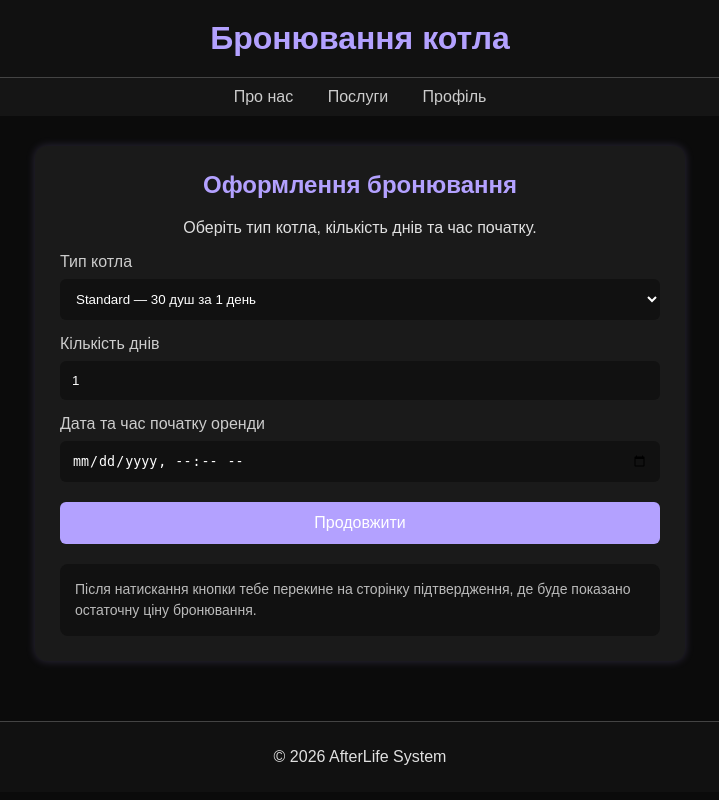
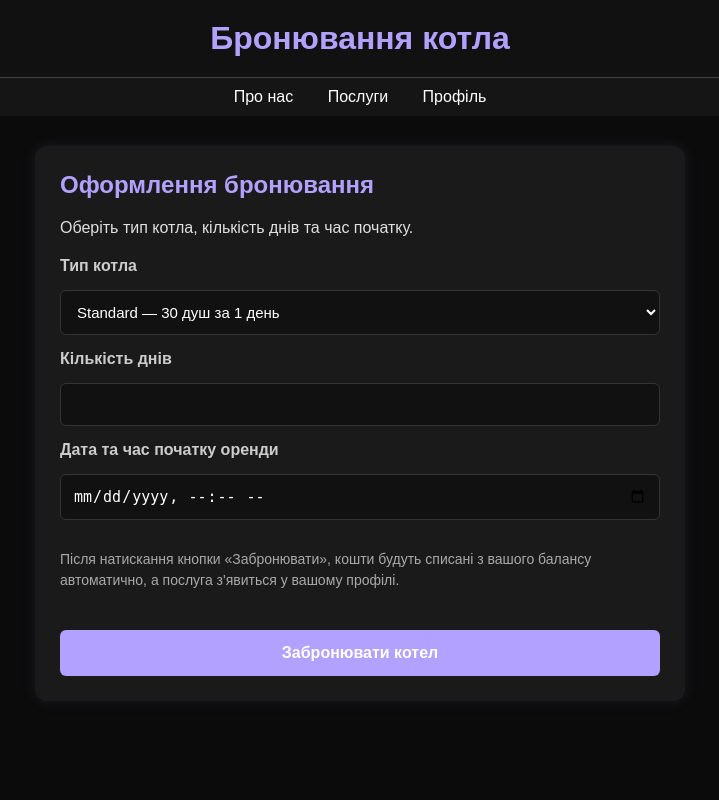
Before and after one commit to niaiku2006-ops/afterlife-system, a Flask app: page /boiler in a window 1280 px wide. Shown: the whole page, without its empty margins (280-999 px from the left). Run offline with Flask 3, Linux system fonts and the light colour scheme; a user stored in the database is signed in.

Commit message:
Update boiler.html

```diff
--- a/templates/boiler.html
+++ b/templates/boiler.html
@@ -32,7 +32,7 @@ nav{
 }
 
 nav a{
-    color:#ccc;
+    color:#ffffff;
     margin:0 15px;
     text-decoration:none;
 }
@@ -51,69 +51,61 @@ main{
     margin:0 auto;
     padding:25px;
     border-radius:12px;
-    box-shadow:0 0 10px rgba(179,161,255,0.2);
+    box-shadow:0 0 15px rgba(179,161,255,0.1);
 }
 
 h2{
+    color:#b3a1ff;
     margin-top:0;
-    color:#b3a1ff;
-    text-align:center;
 }
 
-p{
-    text-align:center;
+form{
+    display:flex;
+    flex-direction:column;
+    gap:15px;
+    margin-top:20px;
 }
 
 label{
-    display:block;
-    margin-top:15px;
-    margin-bottom:8px;
+    font-weight:bold;
     color:#ccc;
 }
 
-select,
-input{
-    width:100%;
+select, input{
     padding:12px;
-    border:none;
+    background:#111;
+    border:1px solid #333;
+    color:white;
     border-radius:6px;
-    background:#111;
-    color:white;
-    box-sizing:border-box;
+    font-size:15px;
+}
+
+select:focus, input:focus{
+    border-color:#b3a1ff;
+    outline:none;
 }
 
 button{
-    width:100%;
-    margin-top:20px;
-    padding:12px;
+    padding:14px;
     background:#b3a1ff;
+    color:white;
     border:none;
     border-radius:6px;
-    color:white;
     cursor:pointer;
     font-size:16px;
+    font-weight:bold;
+    transition:background 0.2s;
+    margin-top:10px;
 }
 
 button:hover{
     background:#9a87ff;
 }
 
-.info{
-    margin-top:20px;
-    padding:15px;
-    background:#111;
-    border-radius:8px;
-    color:#bbb;
+.desc{
+    color:#aaa;
     font-size:14px;
     line-height:1.5;
-}
-
-footer{
-    text-align:center;
-    padding:10px;
-    background:#111;
-    border-top:1px solid #444;
-    margin-top:30px;
 }
 </style>
 </head>
@@ -138,28 +130,21 @@ footer{
             <label for="boiler_type">Тип котла</label>
             <select name="boiler_type" id="boiler_type" required>
                 <option value="standard">Standard — 30 душ за 1 день</option>
-                <option value="vip">VIP — 60 душ за 1 день</option>
+                <option value="vip">VIP — 60 душ за 1 day</option>
             </select>
 
             <label for="days">Кількість днів</label>
-            <input type="number" name="days" id="days" min="1" value="1" required>
+            <input type="number" name="days" id="days" min=\"1\" value=\"1\" required>
 
             <label for="booking_time">Дата та час початку оренди</label>
             <input type="datetime-local" name="booking_time" id="booking_time" required>
 
-            <button type="submit">Продовжити</button>
+            <p class="desc">Після натискання кнопки «Забронювати», кошти будуть списані з вашого балансу автоматично, а послуга з'явиться у вашому профілі.</p>
+
+            <button type="submit">Забронювати котел</button>
         </form>
-
-        <div class="info">
-            Після натискання кнопки тебе перекине на сторінку підтвердження,
-            де буде показано остаточну ціну бронювання.
-        </div>
     </div>
 </main>
 
-<footer>
-    <p>© 2026 AfterLife System</p>
-</footer>
-
 </body>
 </html>
```
